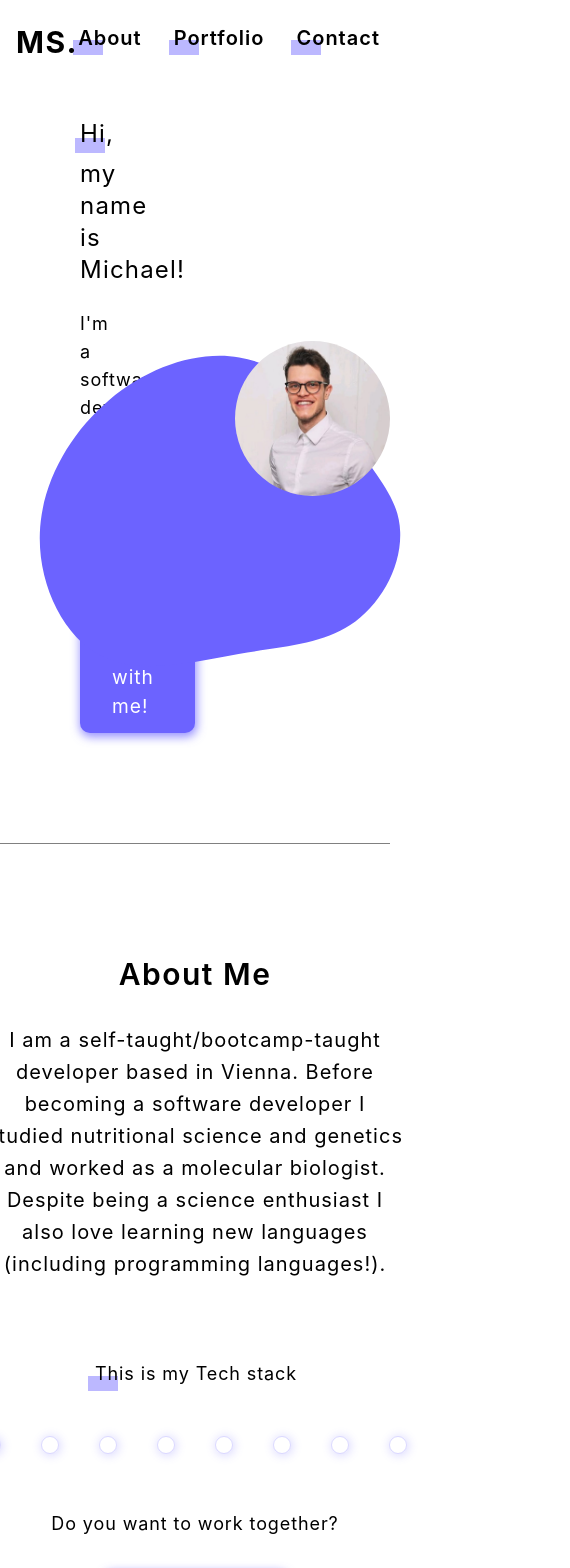
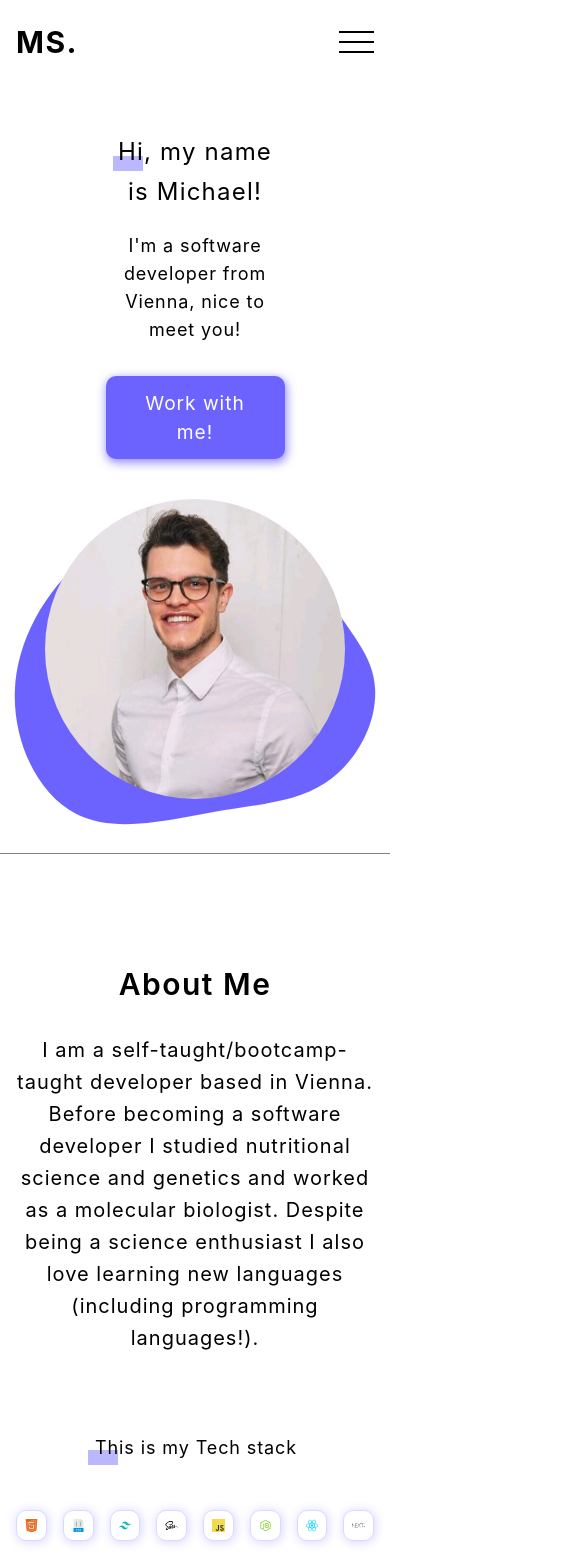
Before and after one commit to mischulz14/ms-portfolio, a Next.js app: page / in a window 390 px wide. Shown: the top 1568 px of the page, 570 px wide, since content can reach past the window. Built offline with nearby package versions, Linux system fonts and the light colour scheme.

Commit message:
Implement mobile design

```diff
--- a/components/About.js
+++ b/components/About.js
@@ -29,30 +29,30 @@ function About() {
                 </span>{' '}
                 is my Tech stack
               </p>
-              <div className="flex items-center justify-center w-full gap-10 mx-auto stack-wrapper">
+              <div className="flex items-center justify-center w-full gap-4 mx-auto stack-wrapper">
                 <div className="img-wrapper">
-                  <Image src="/html.svg" alt="" width="80" height="80" />
+                  <Image src="/html.svg" alt="" width="140" height="140" />
                 </div>
                 <div className="img-wrapper">
-                  <Image src="/css.svg" alt="" width="80" height="80" />
+                  <Image src="/css.svg" alt="" width="140" height="140" />
                 </div>
                 <div className="img-wrapper">
-                  <Image src="/tailwind.svg" alt="" width="80" height="80" />
+                  <Image src="/tailwind.svg" alt="" width="140" height="140" />
                 </div>
                 <div className="img-wrapper">
-                  <Image src="/sass.svg" alt="" width="80" height="80" />
+                  <Image src="/sass.svg" alt="" width="140" height="140" />
                 </div>
                 <div className="img-wrapper">
-                  <Image src="/js.svg" alt="" width="80" height="80" />
+                  <Image src="/js.svg" alt="" width="140" height="140" />
                 </div>
                 <div className="img-wrapper">
-                  <Image src="/node.svg" alt="" width="80" height="80" />
+                  <Image src="/node.svg" alt="" width="140" height="140" />
                 </div>
                 <div className="img-wrapper">
-                  <Image src="/react.svg" alt="" width="80" height="80" />
+                  <Image src="/react.svg" alt="" width="140" height="140" />
                 </div>
                 <div className="img-wrapper">
-                  <Image src="/nextjs.svg" alt="" width="80" height="80" />
+                  <Image src="/nextjs.svg" alt="" width="140" height="140" />
                 </div>
               </div>
             </div>
--- a/components/Contact.js
+++ b/components/Contact.js
@@ -7,7 +7,7 @@ function Contact() {
         <title>Contact</title>
       </Head>
 
-      <section id="contact" className="h-[50vh] text-center section">
+      <section id="contact" className="pb-10 text-center section">
         <div className="container">
           <div className="w-full text-wrapper">
             <h1
--- a/components/Hero.js
+++ b/components/Hero.js
@@ -1,15 +1,11 @@
-import kute from 'kute.js';
 import Image from 'next/image';
 import Link from 'next/link';
-import { useRef } from 'react';
 
 const Hero = () => {
-  const svgRef = useRef();
-
   return (
     <section className="hero h-[100vh] appear">
-      <div className="container flex items-center justify-center h-full gap-10">
-        <div className="text-wrapper p-20 w-[50%] ">
+      <div className="flex items-center justify-center h-full gap-10 hero-container">
+        <div className="text-wrapper hero-text p-20 w-[50%] ">
           <h1 data-cy="homePageTitle" className="mb-6 text-2xl title">
             <span className="inline-block py-2 text-effect">Hi,</span> my name
             is Michael!
@@ -33,7 +29,6 @@ const Hero = () => {
           </div>
           <svg
             fill="#6c63ff"
-            ref={svgRef}
             id="blob1"
             className="absolute -top-20 blob scale-[1.4] -right-20"
             viewBox="0 0 900 600"
@@ -45,7 +40,6 @@ const Hero = () => {
           >
             <g transform="translate(483.88765805468245 325.97879196882786)">
               <path
-                id="blob2"
                 d="M127.9 -132.4C165.7 -70 196.4 -45 197.8 1.4C199.2 47.8 171.4 95.7 133.5 120.7C95.7 145.7 47.8 147.9 -10 157.9C-67.9 167.9 -135.8 185.8 -185.8 160.8C-235.8 135.8 -267.9 67.9 -265.5 2.4C-263.2 -63.2 -226.3 -126.3 -176.3 -168.7C-126.3 -211 -63.2 -232.5 -9.1 -223.4C45 -214.4 90 -174.7 127.9 -132.4"
                 fill="#6c63ff"
               ></path>
--- a/components/Navbar.js
+++ b/components/Navbar.js
@@ -4,6 +4,7 @@ import { useEffect, useState } from 'react';
 
 function Navbar({ router }) {
   const [change, setChange] = useState(false);
+  const [show, setShow] = useState(false);
   const navs = [
     { text: 'About', href: '#about', dataCy: 'aboutPageLink' },
     { text: 'Portfolio', href: '#portfolio', dataCy: 'portfolioPageLink' },
@@ -50,7 +51,42 @@ function Navbar({ router }) {
             </li>
           ))}
         </ul>
+
+        <div
+          onClick={() => setShow(true)}
+          className={`${
+            show ? 'hidden' : 'block'
+          } flex flex-col items-center justify-center nav-side w-[35px] cursor-pointer`}
+        >
+          <div className=" h-[2px] bg-black mb-[8px] mt-[7px]"></div>
+          <div className=" h-[2px] bg-black mb-[8px]"></div>
+          <div className=" h-[2px] bg-black"></div>
+        </div>
       </div>
+
+      <ul
+        className={`${
+          show ? 'block' : 'hidden'
+        } flex flex-col pt-20 px-10 bg-slate-50 backdrop-blur-sm opacity-90 gap-8 absolute top-0 right-0 h-[100vh] transition-all duration-300`}
+      >
+        <button
+          onClick={() => setShow(false)}
+          className="absolute text-bold translate-x-[180%] z-50 -translate-y-[150%] bg-slate-500 text-white rounded-full opacity-100 w-[40px] h-[40px]"
+        >
+          X
+        </button>
+        {navs.map((nav) => (
+          <li
+            data-cy={nav.dataCy}
+            className="font-semibold nav-item "
+            key={nav.href}
+          >
+            <Link href={nav.href}>
+              <a>{nav.text}</a>
+            </Link>
+          </li>
+        ))}
+      </ul>
     </nav>
   );
 }
--- a/styles/globals.css
+++ b/styles/globals.css
@@ -6,6 +6,8 @@ html,
 body {
   padding: 0;
   margin: 0;
+  text-align: center;
+  overflow-x: hidden;
   font-family: -apple-system, BlinkMacSystemFont, Segoe UI, Roboto, Oxygen,
     Ubuntu, Cantarell, Fira Sans, Droid Sans, Helvetica Neue, sans-serif;
 }
@@ -23,6 +25,7 @@ a {
 
 section {
   border-bottom: 1px solid gray;
+  padding: 0 1rem;
 }
 
 /* NAV */
@@ -143,8 +146,36 @@ section {
   }
 }
 
-@media (max-width: 1000px) {
-  .layout {
-    width: 100vw;
+@media (max-width: 700px) {
+  .hero-container {
+    flex-direction: column;
+  }
+
+  .hero {
+    height: auto;
+    padding-bottom: 3rem;
+  }
+
+  .hero-text {
+    padding: 0;
+    padding-top: 8rem;
+  }
+
+  .img-wrapper img {
+    object-fit: fill;
+  }
+
+  .blob {
+    right: -100px;
   }
 }
+
+@media (max-width: 500px) {
+  .nav-links {
+    display: none;
+  }
+
+  .nav-side {
+    display: block;
+  }
+}
```
